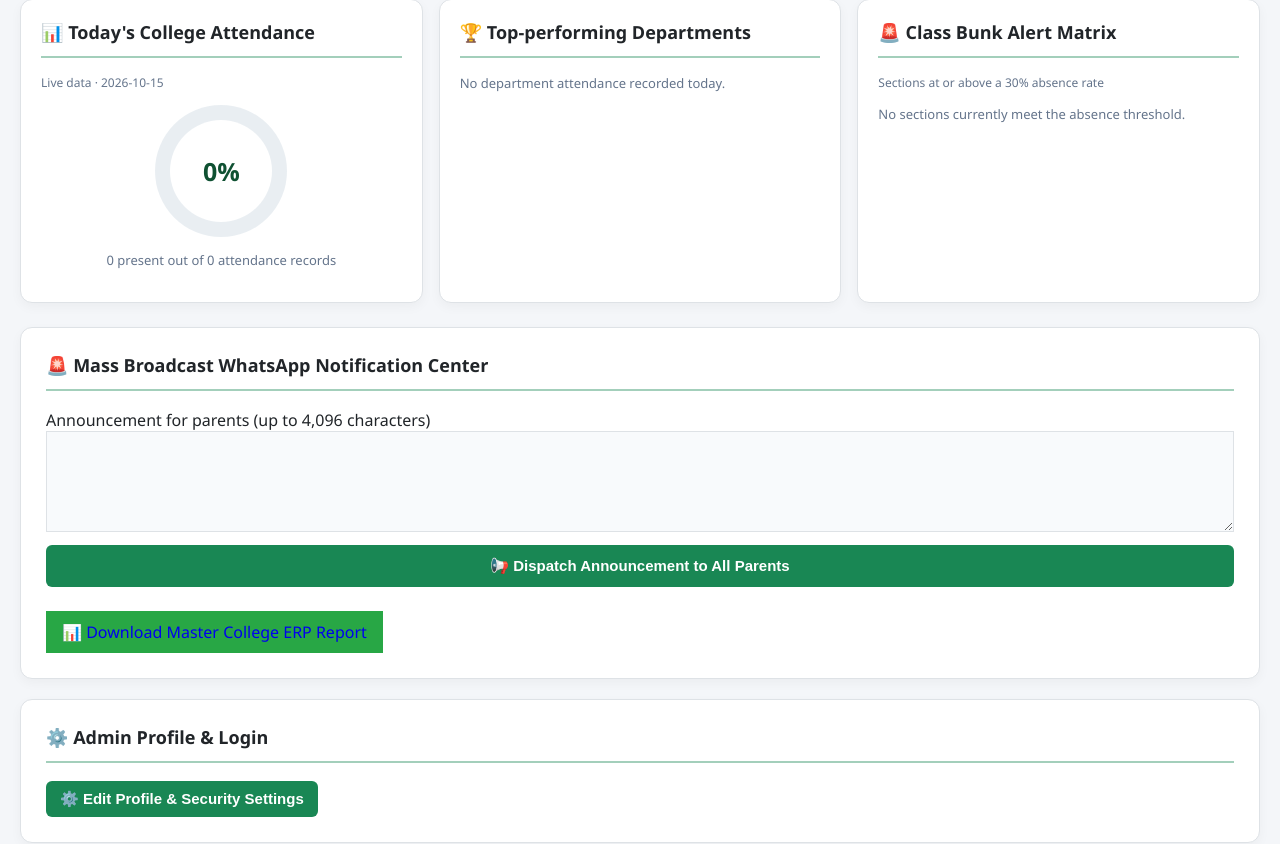
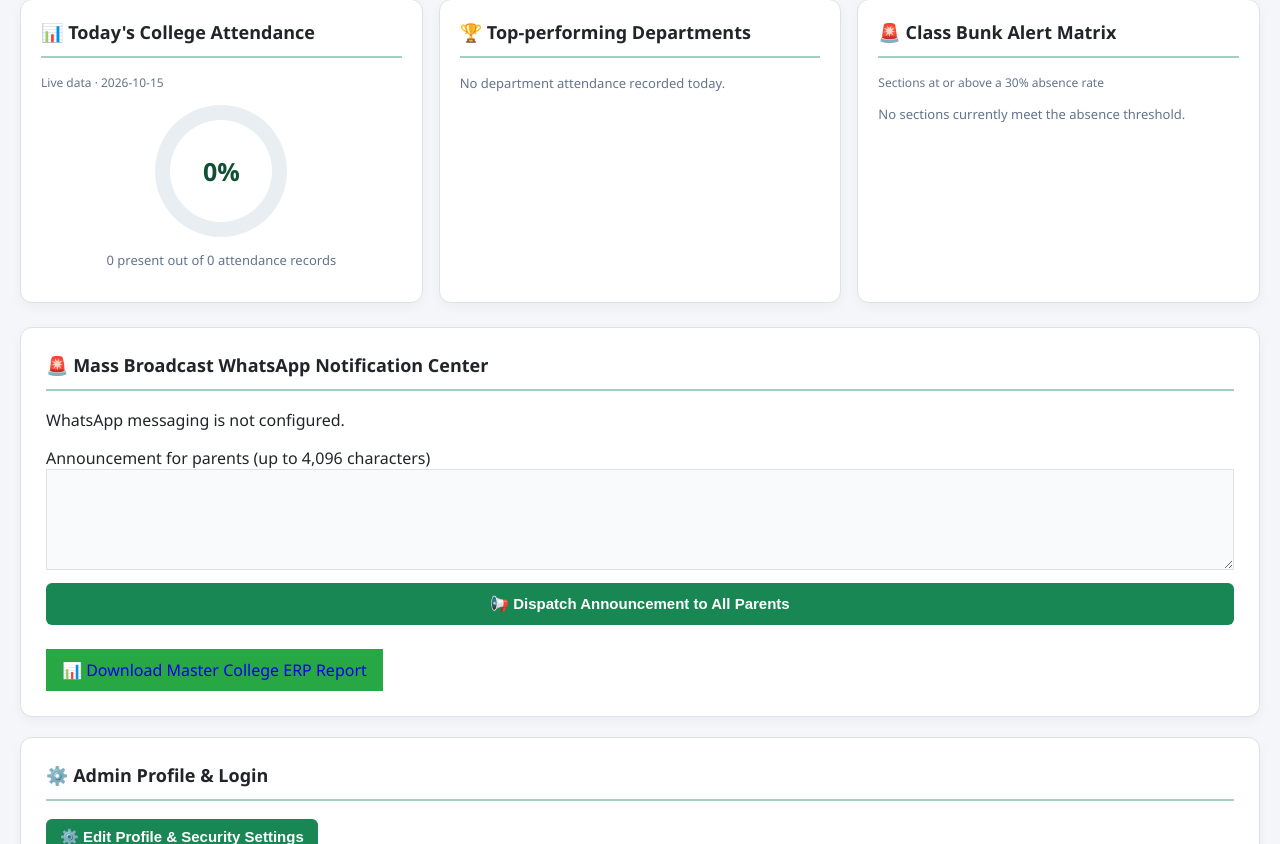
Before and after one commit to rajpootsab438r-jpg/College_Attendance_App, a Flask app: page /admin/dashboard in a window 1280 px wide. Shown: the part 235-1079 px from the top of the page. Run offline with Flask 3, Linux system fonts and the light colour scheme; the visitor is signed in with stand-in values (Sample User, id 1); data comes from the database, SQL or seed files in the repository; data that the repository does not hold is empty; some libraries are stand-ins or nearby versions.

Commit message:
Fix: Resolve admin dashboard backend WhatsApp messaging configuration state indicators

```diff
--- a/app.py
+++ b/app.py
@@ -1030,6 +1030,10 @@ def admin_dashboard():
     college_name = session.get('college_name')
     current_admin_name = session.get('admin_name', college_name)
     current_lang = session.get('lang', 'en')
+    whatsapp_configured = bool(
+        os.environ.get('META_ACCESS_TOKEN', '').strip()
+        and os.environ.get('META_PHONE_NUMBER_ID', '').strip()
+    )
 
     selected_program = request.args.get('program', '')
     selected_part = request.args.get('part', '')
@@ -1281,6 +1285,7 @@ def admin_dashboard():
     return render_template('admin.html', students=students, teachers=teachers, college_name=college_name,
                            current_user=current_username, selected_program=selected_program, selected_part=selected_part,
                            current_admin_name=current_admin_name, current_lang=current_lang,
+                           whatsapp_configured=whatsapp_configured,
                            academic_programs=academic_programs, academic_parts=academic_parts,
                            academic_sections=academic_sections, csrf_token=csrf_token,
                            edit_teacher=edit_teacher_data, edit_student=edit_student_data)
--- a/templates/admin.html
+++ b/templates/admin.html
@@ -324,6 +324,13 @@
 <div class="grid" style="margin-bottom:20px;">
     <section class="card full-width">
         <h3>🚨 Mass Broadcast WhatsApp Notification Center</h3>
+        <p id="whatsapp-configuration-status" role="status">
+            {% if whatsapp_configured %}
+                ✅ WhatsApp Messaging is Configured &amp; Active
+            {% else %}
+                WhatsApp messaging is not configured.
+            {% endif %}
+        </p>
         <form id="admin-broadcast-form" action="/admin/broadcast_message" method="POST" data-no-offline-queue="true">
             <input type="hidden" name="csrf_token" value="{{ csrf_token }}">
             <label for="broadcast-announcement">Announcement for parents (up to 4,096 characters)</label>
```
